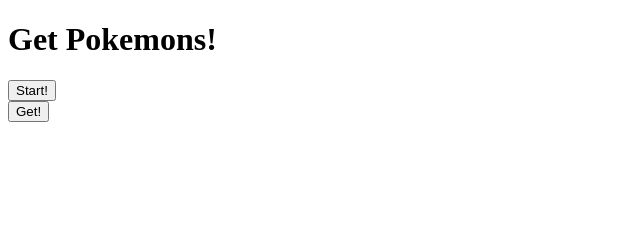
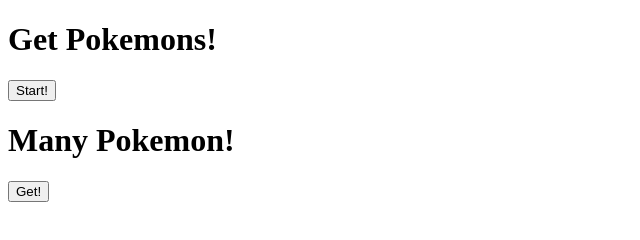
Before and after one commit to AriqFikriTamamy/pokemon-api, a plain HTML site: page index.html in a window 1280 px wide. Shown: the whole page, without its empty margins (0-640 px from the left). Drawn offline with Linux system fonts and the light colour scheme.

Commit message:
Update index.html

```diff
--- a/index.html
+++ b/index.html
@@ -11,6 +11,7 @@
     <h1>Get Pokemons!</h1>
     <button type="button" id="button" onclick="fetchData()">Start!</button>
     <div id="pokemons" style="background-color: yellow; width: 10%; text-align: center; margin-left: 25px; padding:0 20px 0 20px"></div>
+    <h1>Many Pokemon!</h1>
     <button type="button" id="button" onclick="getData()">Get!</button>
     <div id="pokemon"></div>
     <script>
```
